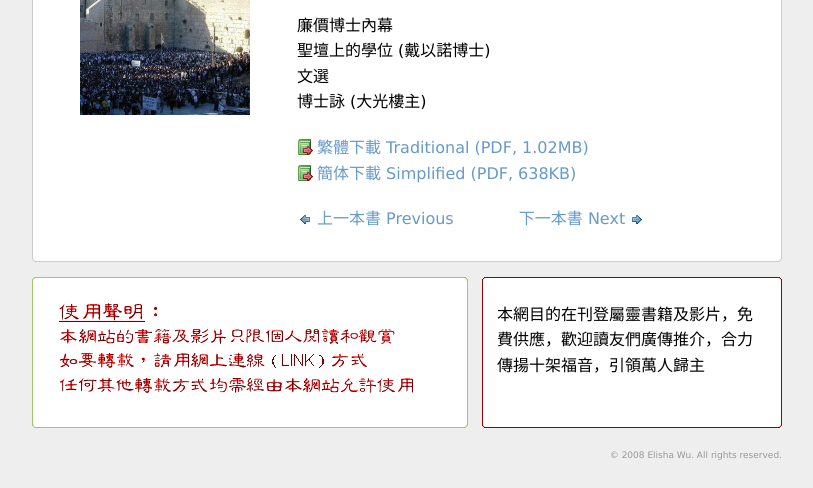
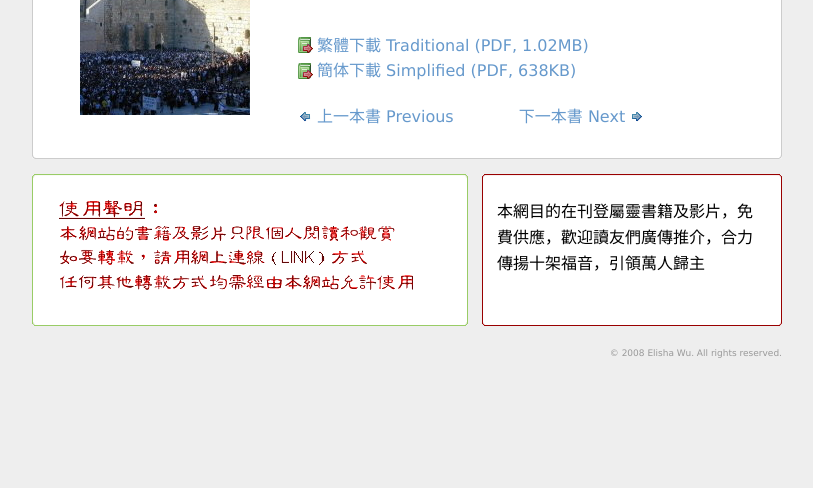
Before and after one commit to elisha-wu/elisha-wu.github.io, a plain HTML site: page book0702.html in a window 1280 px wide. Shown: the part 316-804 px from the top of the page, without its empty margins (233-1046 px from the left). Drawn offline with Linux system fonts and the light colour scheme.

Commit message:
Fixed links

```diff
--- a/book0702.html
+++ b/book0702.html
@@ -48,10 +48,6 @@
           <!--<h3 class="byline">Subtitle or Author</h3>-->
           <div id="toc">
             <ul>
-              <li>廉價博士內幕</li>
-              <li>聖壇上的學位 (戴以諾博士)</li>
-              <li>文選</li>
-              <li>博士詠 (大光樓主)</li>
             </ul>
           </div>
 
```
Also changed, not shown: book0207.html (+2 -2 lines).
